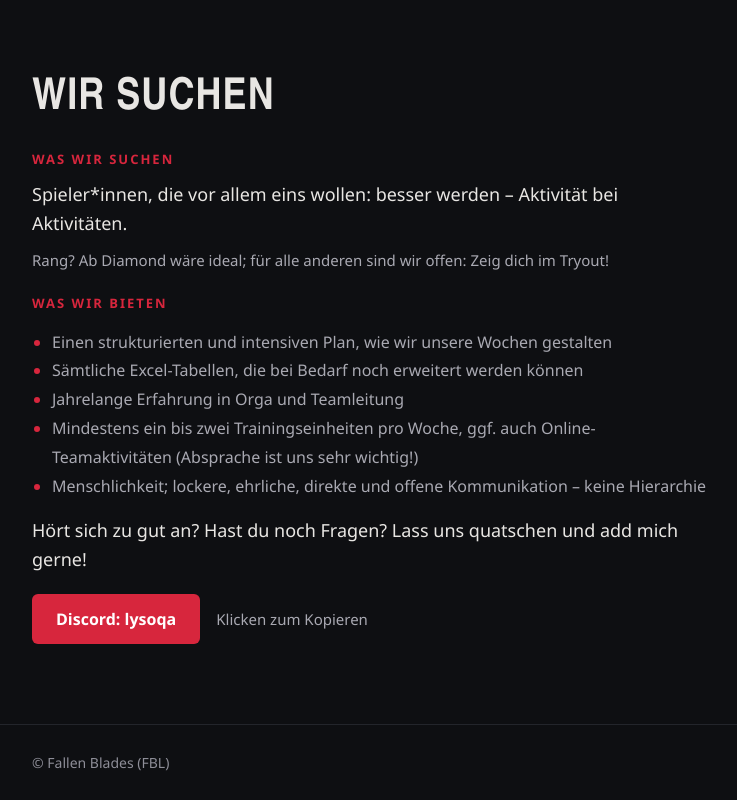
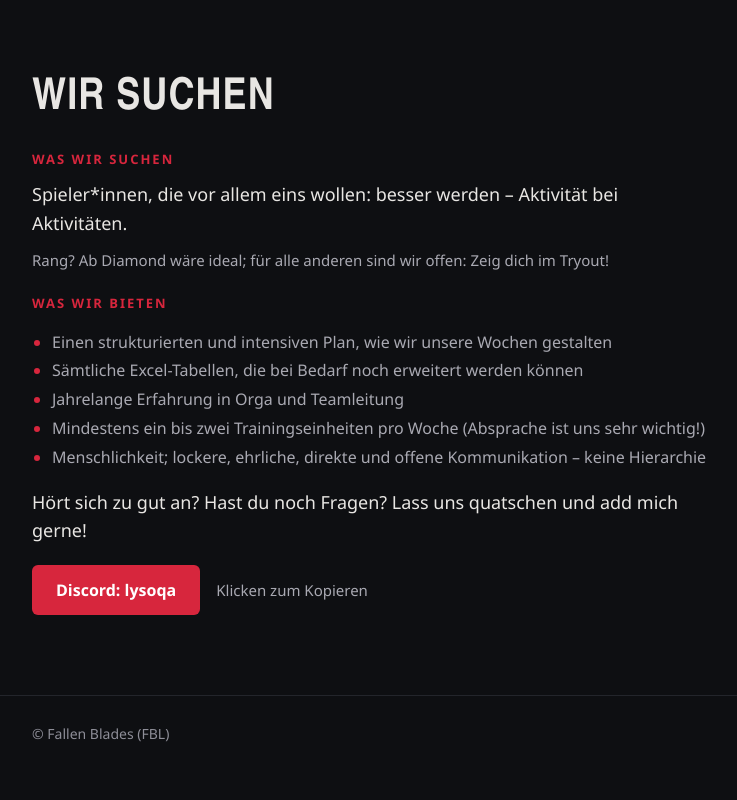
Before and after one commit to lysoqa/fallenblades, a plain HTML site: page index.html in a window 1280 px wide. Shown: the part 1941-2741 px from the top of the page, without its empty margins (32-769 px from the left). After the commit the page ends 2712 px from the top, so only its background shows below. Drawn offline with Linux system fonts and the light colour scheme.

Commit message:
Wir suchen: Online-Teamaktivitäten aus Trainingspunkt entfernt
Co-Authored-By: Claude Opus 5.5 <noreply@anthropic.com>
Claude-Session: https://claude.ai/code/session_01SjEv4cuumiL3TJFhJPYaLA

```diff
--- a/index.html
+++ b/index.html
@@ -209,7 +209,7 @@
         <li>Einen strukturierten und intensiven Plan, wie wir unsere Wochen gestalten</li>
         <li>Sämtliche Excel-Tabellen, die bei Bedarf noch erweitert werden können</li>
         <li>Jahrelange Erfahrung in Orga und Teamleitung</li>
-        <li>Mindestens ein bis zwei Trainingseinheiten pro Woche, ggf. auch Online-Teamaktivitäten (Absprache ist uns sehr wichtig!)</li>
+        <li>Mindestens ein bis zwei Trainingseinheiten pro Woche (Absprache ist uns sehr wichtig!)</li>
         <li>Menschlichkeit; lockere, ehrliche, direkte und offene Kommunikation – keine Hierarchie</li>
       </ul>
       <p class="such-text">Hört sich zu gut an? Hast du noch Fragen? Lass uns quatschen und add mich gerne!</p>
```
